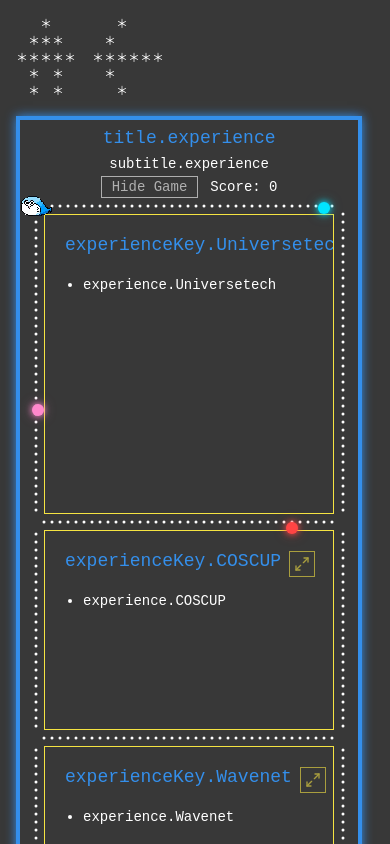
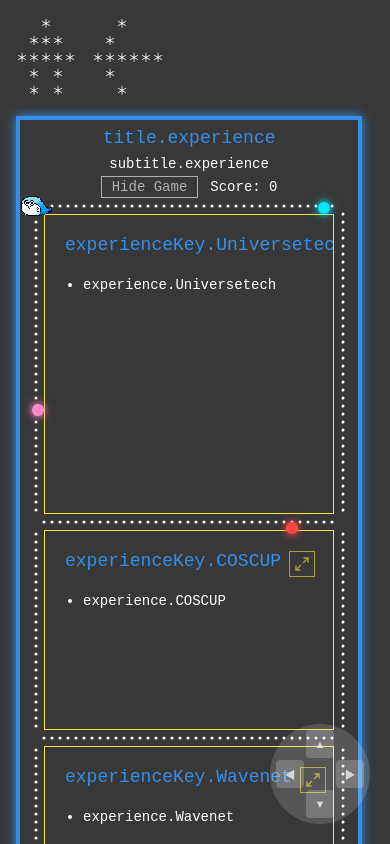
Before and after one commit to lili668668/old-website-2025, a Vue app: page /1/experience in a window 390 px wide. Shown: the top 844 px of the page. Built offline with nearby package versions, Linux system fonts and the light colour scheme.

Commit message:
fix: add the phone can play way

```diff
--- a/src/views/ExperienceView.vue
+++ b/src/views/ExperienceView.vue
@@ -65,6 +65,33 @@
         </li>
       </ul>
     </BaseDialog>
+
+    <div v-if="gameVisible" :class="$style.dpad">
+      <button
+        :class="[$style.dpadBtn, $style.dpadUp]"
+        @pointerdown.prevent="startMove('ArrowUp')"
+        @pointerup="stopMove"
+        @pointerleave="stopMove"
+      >▲</button>
+      <button
+        :class="[$style.dpadBtn, $style.dpadLeft]"
+        @pointerdown.prevent="startMove('ArrowLeft')"
+        @pointerup="stopMove"
+        @pointerleave="stopMove"
+      >◀</button>
+      <button
+        :class="[$style.dpadBtn, $style.dpadRight]"
+        @pointerdown.prevent="startMove('ArrowRight')"
+        @pointerup="stopMove"
+        @pointerleave="stopMove"
+      >▶</button>
+      <button
+        :class="[$style.dpadBtn, $style.dpadDown]"
+        @pointerdown.prevent="startMove('ArrowDown')"
+        @pointerup="stopMove"
+        @pointerleave="stopMove"
+      >▼</button>
+    </div>
   </div>
 </template>
 
@@ -218,23 +245,20 @@ const collectPellets = () => {
 }
 
 // --- player ---
-const handleKeyDown = (e: KeyboardEvent) => {
-  if (!['ArrowUp', 'ArrowDown', 'ArrowLeft', 'ArrowRight'].includes(e.key)) return
+const movePlayer = (direction: string) => {
   if (dialogKey.value) return
 
   const container = cardsRef.value
   if (!container) return
 
-  e.preventDefault()
-
   const containerRect = container.getBoundingClientRect()
   const cards = container.querySelectorAll('[data-card]')
 
   let dx = 0, dy = 0
-  if (e.key === 'ArrowLeft')  { dx = -1; dotRotation.value = 0 }
-  if (e.key === 'ArrowRight') { dx =  1; dotRotation.value = 180 }
-  if (e.key === 'ArrowUp')    { dy = -1; dotRotation.value = 90 }
-  if (e.key === 'ArrowDown')  { dy =  1; dotRotation.value = 270 }
+  if (direction === 'ArrowLeft')  { dx = -1; dotRotation.value = 0 }
+  if (direction === 'ArrowRight') { dx =  1; dotRotation.value = 180 }
+  if (direction === 'ArrowUp')    { dy = -1; dotRotation.value = 90 }
+  if (direction === 'ArrowDown')  { dy =  1; dotRotation.value = 270 }
 
   for (let i = 0; i < STEP; i++) {
     const newX = dotX.value + dx
@@ -245,6 +269,26 @@ const handleKeyDown = (e: KeyboardEvent) => {
   }
   collectPellets()
   checkGhostCollision()
+}
+
+let dpadInterval: ReturnType<typeof setInterval> | null = null
+
+const startMove = (direction: string) => {
+  movePlayer(direction)
+  dpadInterval = setInterval(() => movePlayer(direction), 80)
+}
+
+const stopMove = () => {
+  if (dpadInterval) {
+    clearInterval(dpadInterval)
+    dpadInterval = null
+  }
+}
+
+const handleKeyDown = (e: KeyboardEvent) => {
+  if (!['ArrowUp', 'ArrowDown', 'ArrowLeft', 'ArrowRight'].includes(e.key)) return
+  e.preventDefault()
+  movePlayer(e.key)
 }
 
 
@@ -386,6 +430,7 @@ onUnmounted(() => {
   window.removeEventListener('keydown', handleKeyDown)
   if (ghostInterval) clearInterval(ghostInterval)
   if (winkInterval) clearInterval(winkInterval)
+  if (dpadInterval) clearInterval(dpadInterval)
   resizeObserver?.disconnect()
 })
 
@@ -599,6 +644,62 @@ const closeDialog = () => {
   text-align: left;
 }
 
+.dpad {
+  position: fixed;
+  bottom: 20px;
+  right: 20px;
+  width: 100px;
+  height: 100px;
+  border-radius: 50%;
+  background: rgba(255, 255, 255, 0.15);
+}
+
+.dpadBtn {
+  position: absolute;
+  width: 28px;
+  height: 28px;
+  background: rgba(255, 255, 255, 0.2);
+  border: none;
+  border-radius: 4px;
+  color: rgba(255, 255, 255, 0.7);
+  font-size: 11px;
+  cursor: pointer;
+  display: flex;
+  align-items: center;
+  justify-content: center;
+  user-select: none;
+  touch-action: none;
+  transition: background 0.1s;
+}
+
+.dpadBtn:active {
+  background: rgba(255, 255, 255, 0.45);
+}
+
+.dpadUp {
+  top: 6px;
+  left: 50%;
+  transform: translateX(-50%);
+}
+
+.dpadDown {
+  bottom: 6px;
+  left: 50%;
+  transform: translateX(-50%);
+}
+
+.dpadLeft {
+  top: 50%;
+  left: 6px;
+  transform: translateY(-50%);
+}
+
+.dpadRight {
+  top: 50%;
+  right: 6px;
+  transform: translateY(-50%);
+}
+
 @media (max-width: 1350px) {
   .cards {
     grid-template-columns: 250px 150px 150px 250px;
```
